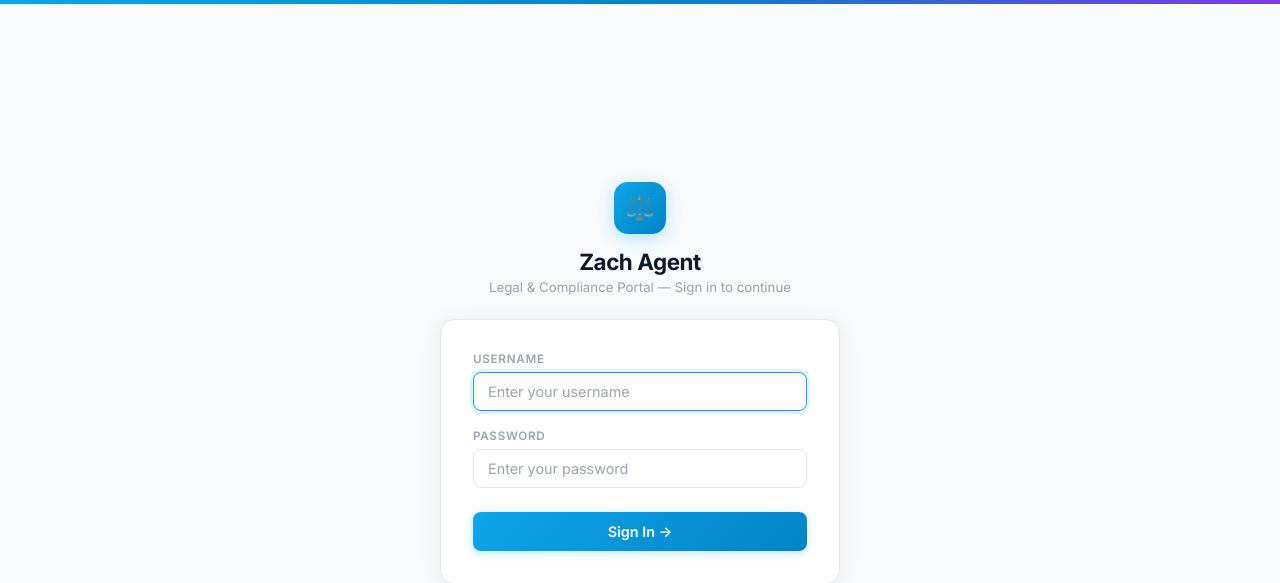
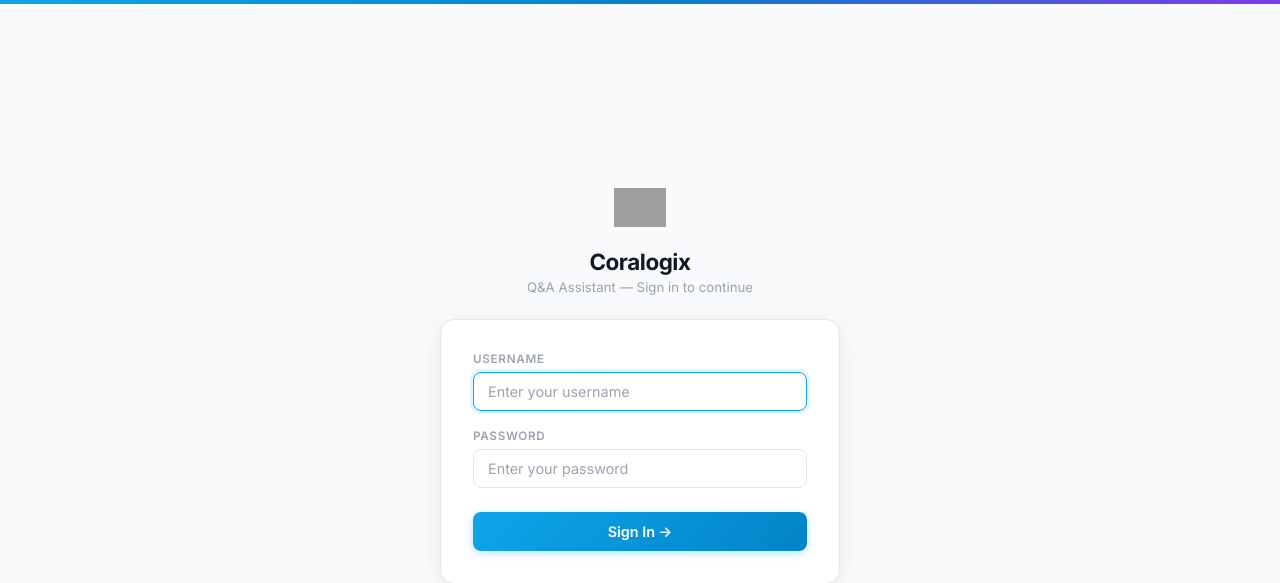
Before and after one commit to zachahrak-hub/Zach--claude-project, a Flask app: page /login in a window 1280 px wide. Shown: the top 583 px of the page. Run offline with Flask 3, Linux system fonts and the light colour scheme; some libraries are stand-ins or nearby versions; grey boxes are pictures that could not be loaded.

Commit message:
rebrand: change Zach Agent to Coralogix with official logo
- Update index.html title and branding
- Update login.html title and branding
- Replace emoji logos with Coralogix official logo
- Update taglines to reflect Q&A Assistant purpose
- Change topbar subtitle to 'Q&A Assistant Powered by Claude AI'

Co-Authored-By: Claude Haiku 4.5 <noreply@anthropic.com>

```diff
--- a/templates/login.html
+++ b/templates/login.html
@@ -3,7 +3,7 @@
 <head>
   <meta charset="UTF-8" />
   <meta name="viewport" content="width=device-width, initial-scale=1.0" />
-  <title>Zach Agent — Sign In</title>
+  <title>Coralogix — Sign In</title>
   <link rel="preconnect" href="https://fonts.googleapis.com">
   <link href="https://fonts.googleapis.com/css2?family=Inter:wght@400;500;600;700&display=swap" rel="stylesheet">
   <style>
@@ -56,12 +56,15 @@
 
     .logo-box {
       width: 52px; height: 52px;
-      background: linear-gradient(135deg, var(--accent), var(--accent2));
       border-radius: 14px;
       display: flex; align-items: center; justify-content: center;
-      font-size: 24px;
-      box-shadow: 0 4px 16px rgba(14,165,233,.3);
       margin: 0 auto 14px;
+    }
+
+    .logo-box img {
+      width: 100%;
+      height: 100%;
+      object-fit: contain;
     }
 
     .login-header h1 {
@@ -164,9 +167,11 @@
   <div class="login-wrap">
 
     <div class="login-header">
-      <div class="logo-box">⚖️</div>
-      <h1>Zach Agent</h1>
-      <p>Legal &amp; Compliance Portal — Sign in to continue</p>
+      <div class="logo-box">
+        <img src="https://coralogix.com/wp-content/uploads/2022/07/coralogix-logo-dark.svg" alt="Coralogix Logo">
+      </div>
+      <h1>Coralogix</h1>
+      <p>Q&amp;A Assistant — Sign in to continue</p>
     </div>
 
     <div class="login-card">
```
Also changed, not shown: templates/index.html (+12 -7 lines).
